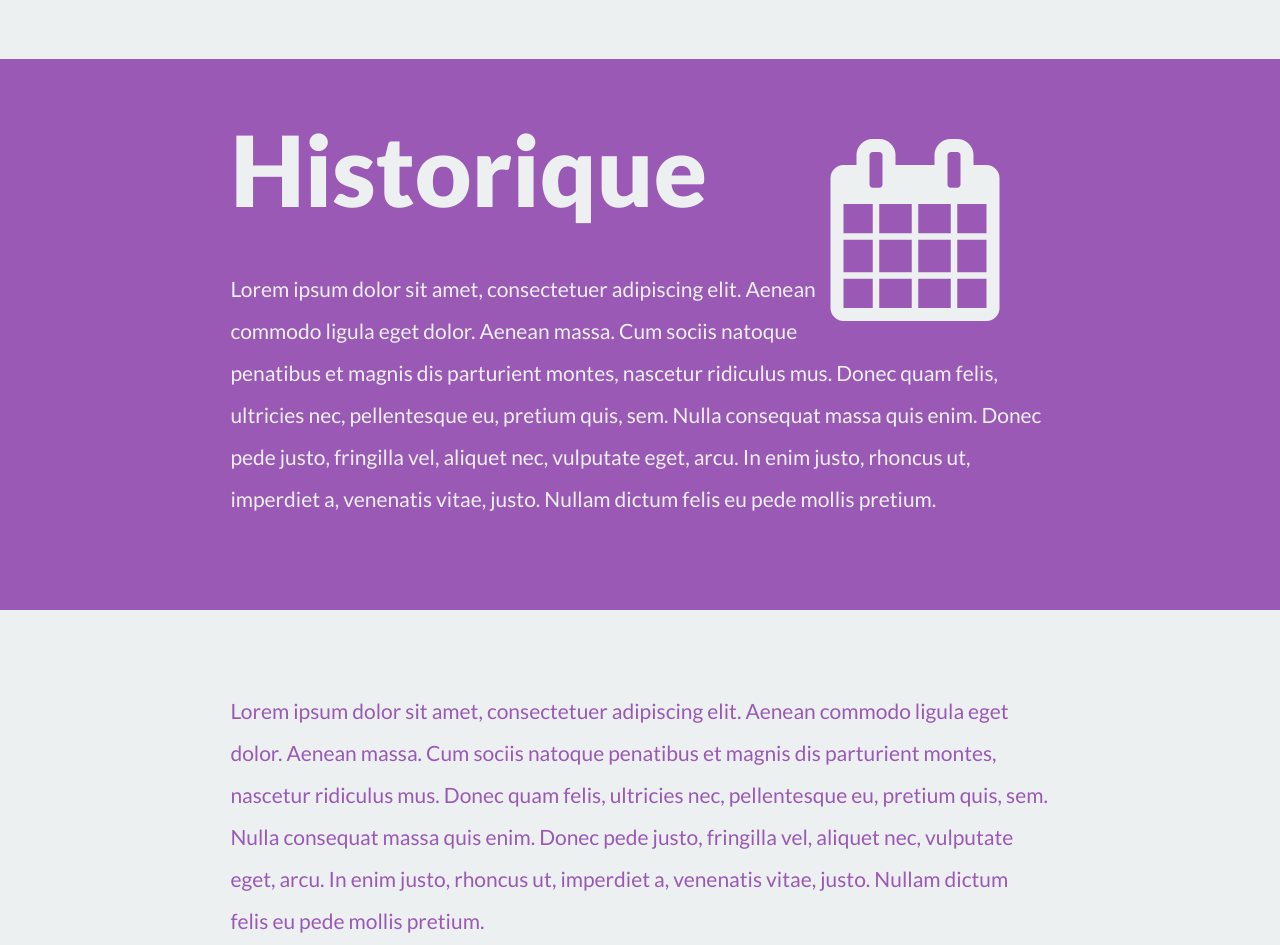
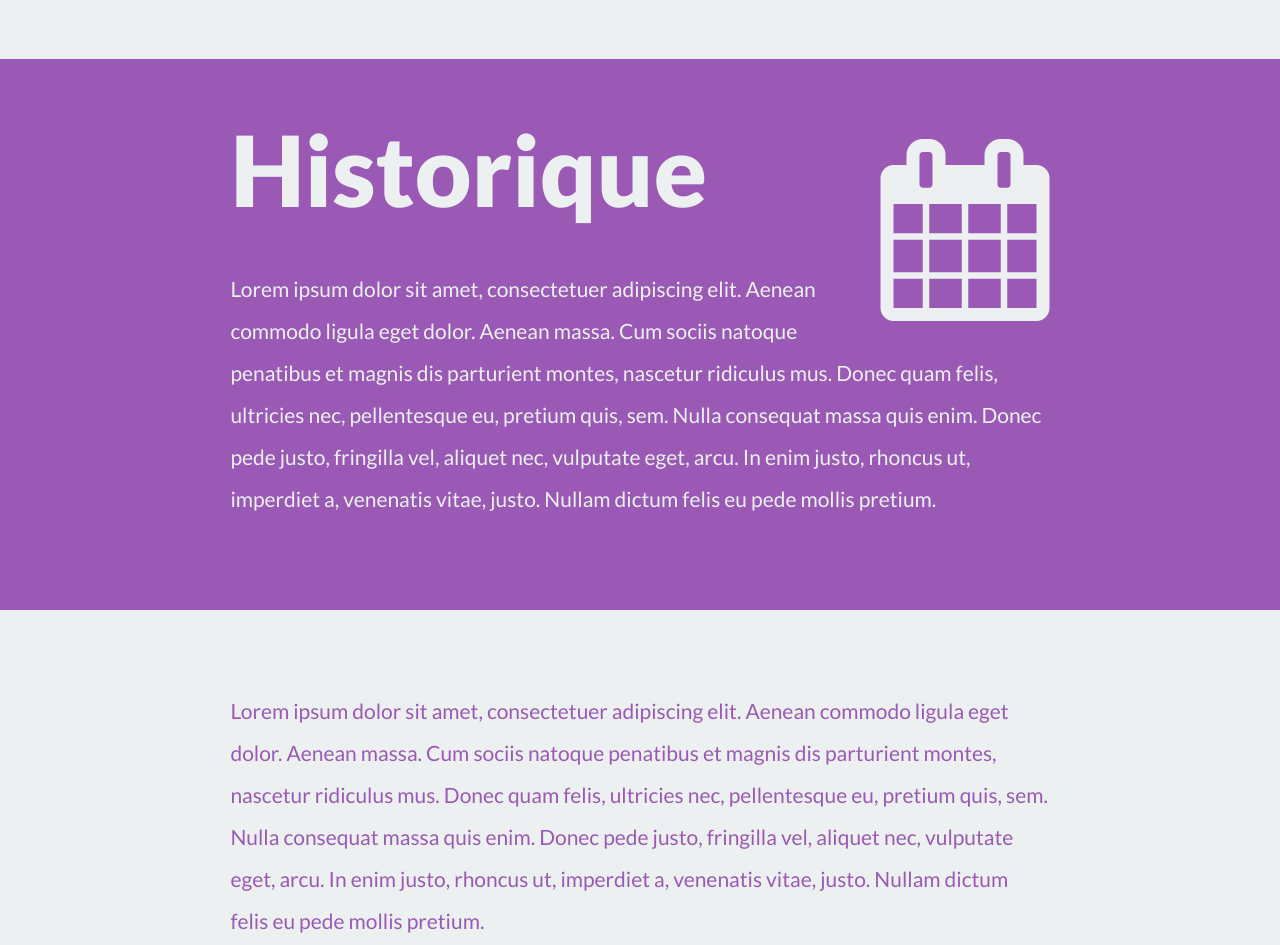
Before and after one commit to allegrem/etic-opendata, a website: page index.html in a window 1280 px wide. Shown: the part 1540-2485 px from the top of the page. Drawn offline with nearby package versions, Linux system fonts and the light colour scheme.

Commit message:
Align all icons on right except the first one.
.opposite-side class was removed.

```diff
--- a/css/etic-opendata.less
+++ b/css/etic-opendata.less
@@ -80,12 +80,8 @@ nav {
 
 	.main-icon {
 		font-size: 13em;
-		float: left;
-		margin-right: 50px;
-
-		&.opposite-side {
-			float: right;
-		}
+		margin-left: 50px;
+		float: right;
 	}
 
 	p {
@@ -109,6 +105,8 @@ nav {
 	.main-icon {
 		font-size: 20em;
 		margin-right: 50px;
+		float: left;
+		margin-left: 0px;
 	}
 }
 
--- a/index.html
+++ b/index.html
@@ -66,7 +66,7 @@
         <!-- FRAME 10 -->
 
         <div class="frame" id="frame10">
-            <i class="icon-calendar main-icon opposite-side"></i>
+            <i class="icon-calendar main-icon"></i>
             <h1>Historique</h1>
             <p>Lorem ipsum dolor sit amet, consectetuer adipiscing elit. Aenean commodo ligula eget dolor. Aenean massa. Cum sociis natoque penatibus et magnis dis parturient montes, nascetur ridiculus mus. Donec quam felis, ultricies nec, pellentesque eu, pretium quis, sem. Nulla consequat massa quis enim. Donec pede justo, fringilla vel, aliquet nec, vulputate eget, arcu. In enim justo, rhoncus ut, imperdiet a, venenatis vitae, justo. Nullam dictum felis eu pede mollis pretium.</p>
         </div>
@@ -104,7 +104,7 @@
         <!-- FRAME 30 -->
 
         <div class="frame" id="frame30">
-            <i class="icon-legal main-icon opposite-side"></i>
+            <i class="icon-legal main-icon"></i>
             <h1>Législation</h1>
             <p>Lorem ipsum dolor sit amet, consectetuer adipiscing elit. Aenean commodo ligula eget dolor. Aenean massa. Cum sociis natoque penatibus et magnis dis parturient montes, nascetur ridiculus mus. Donec quam felis, ultricies nec, pellentesque eu, pretium quis, sem. Nulla consequat massa quis enim. Donec pede justo, fringilla vel, aliquet nec, vulputate eget, arcu. In enim justo, rhoncus ut, imperdiet a, venenatis vitae, justo. Nullam dictum felis eu pede mollis pretium.</p>
         </div>
```
Also changed, not shown: css/etic-opendata.css.
